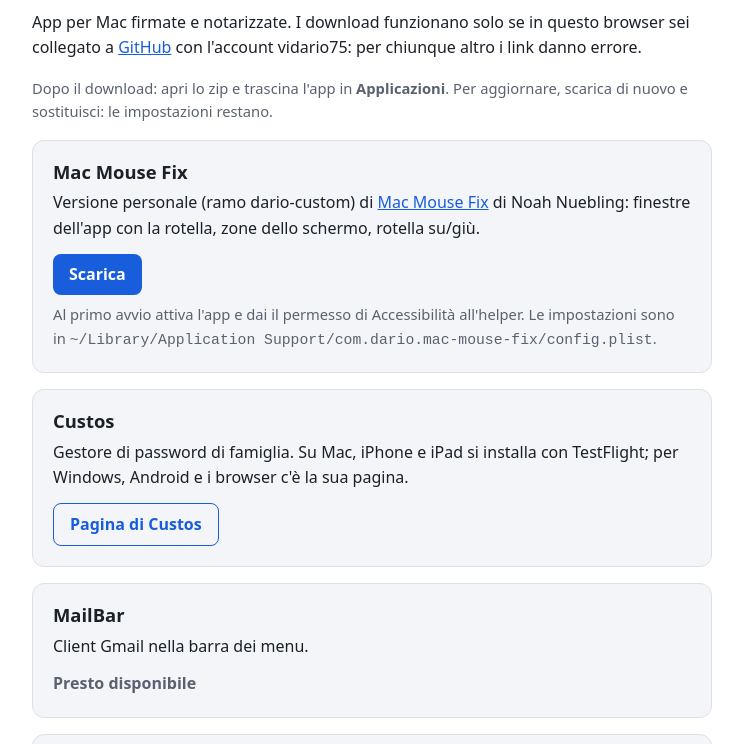
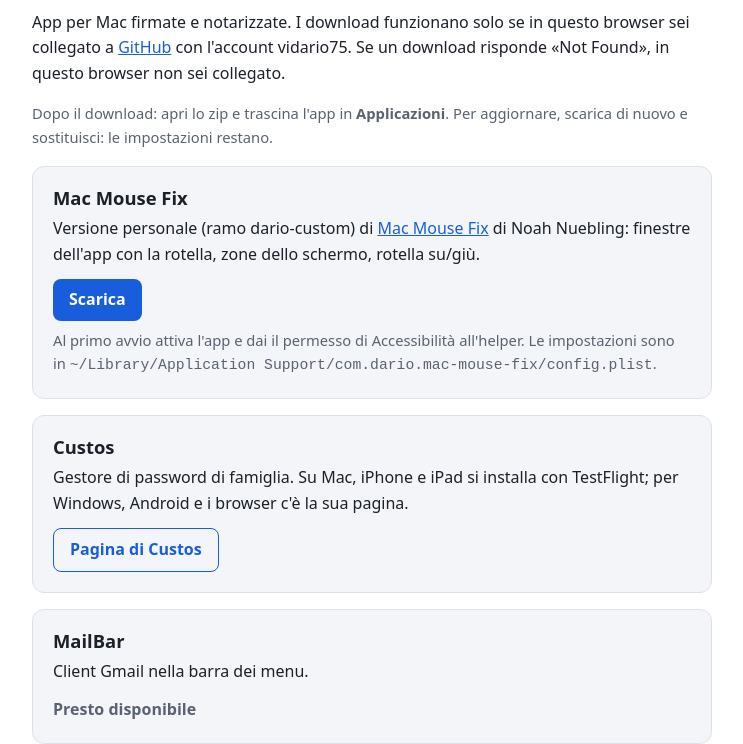
Before and after one commit to vidario75/custos-pubblico, a plain HTML site: page app.html in a window 1280 px wide. Shown: the part 111-855 px from the top of the page, without its empty margins (268-1011 px from the left). Drawn offline with Linux system fonts and the light colour scheme.

Commit message:
Explain Not Found on the apps page
Co-Authored-By: Claude Opus 5.5 <noreply@anthropic.com>

```diff
--- a/app.html
+++ b/app.html
@@ -25,7 +25,7 @@
 <body>
 <h1>Le mie app</h1>
 <p>App per Mac firmate e notarizzate. I download funzionano solo se in questo browser sei collegato a
-<a href="https://github.com/login">GitHub</a> con l'account vidario75: per chiunque altro i link danno errore.</p>
+<a href="https://github.com/login">GitHub</a> con l'account vidario75. Se un download risponde «Not Found», in questo browser non sei collegato.</p>
 <p class="note">Dopo il download: apri lo zip e trascina l'app in <b>Applicazioni</b>. Per aggiornare, scarica di nuovo e sostituisci: le impostazioni restano.</p>
 
 <div class="card">
```
